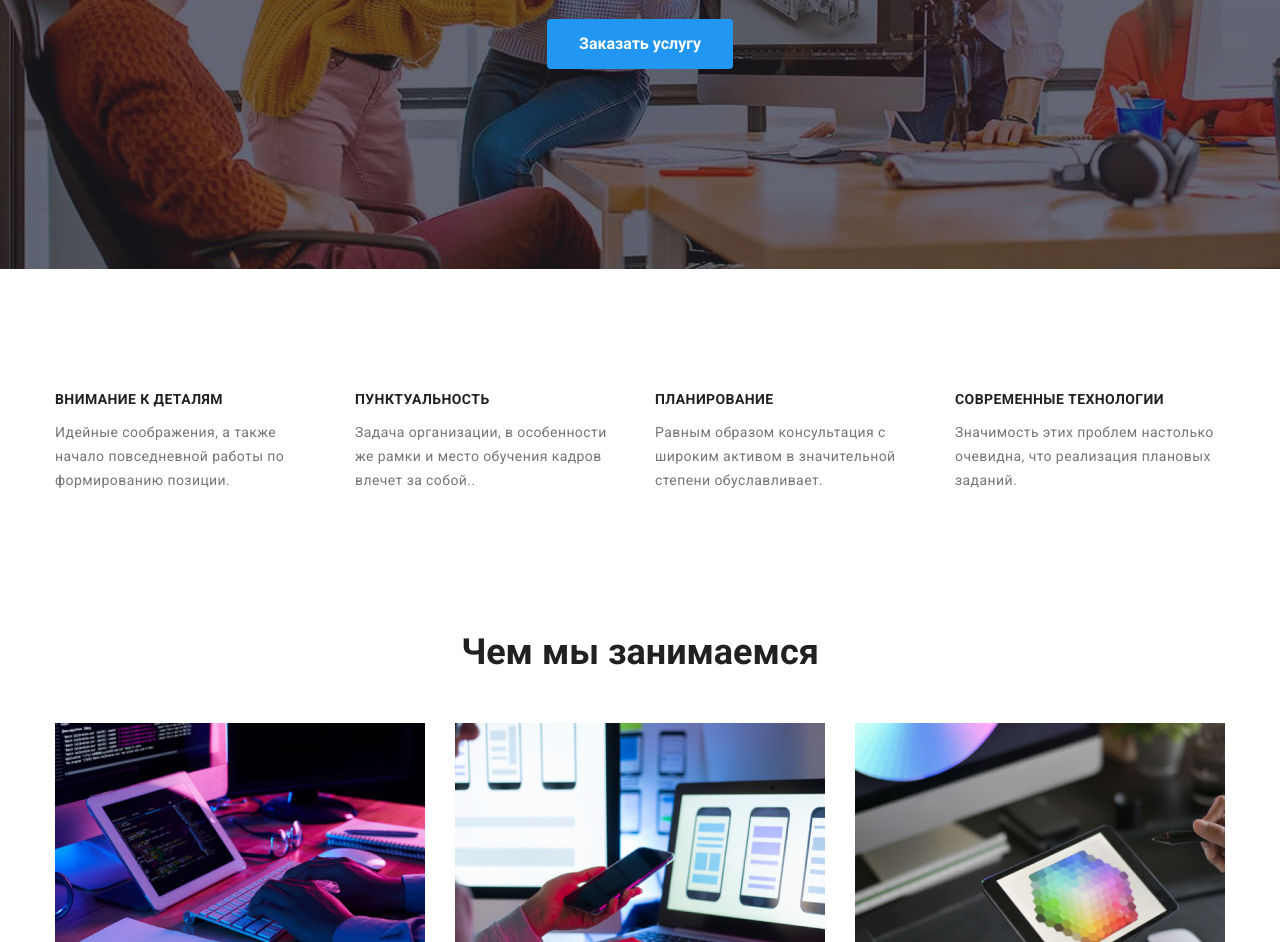
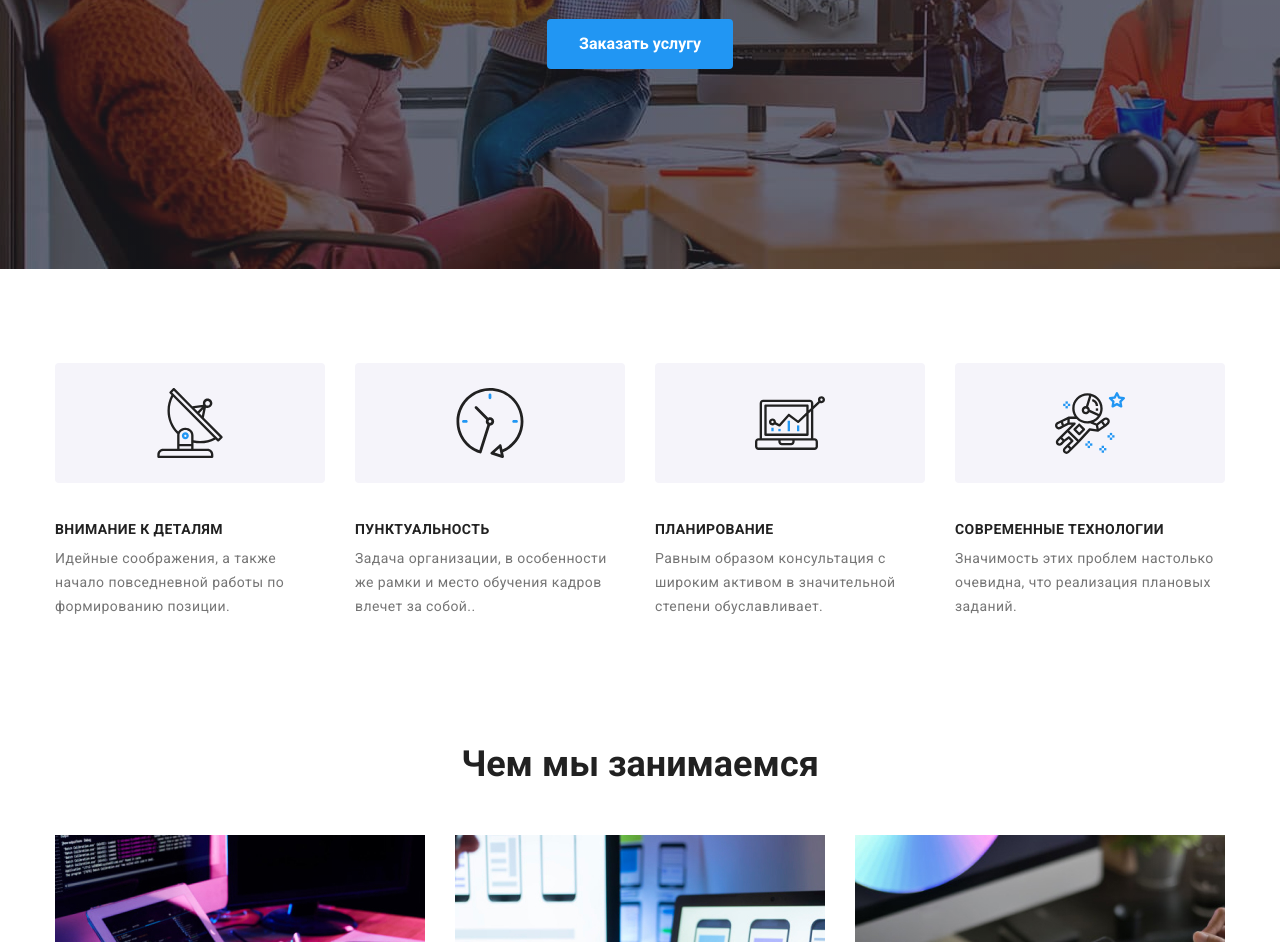
Before and after one commit to Volodymyr100/hw-4, a plain HTML site: page index.html in a window 1280 px wide. Shown: the part 443-1385 px from the top of the page. Drawn offline with nearby package versions, Linux system fonts and the light colour scheme.

Commit message:
four-icons

```diff
--- a/css/styles.css
+++ b/css/styles.css
@@ -183,6 +183,7 @@ address {
   /* flex-wrap: wrap; */
   padding: 0px;
   margin-bottom: 0px;
+  margin-top: 0px;
 }
 
 .features-item:not(:last-child) {
@@ -190,12 +191,13 @@ address {
 }
 
 .features-item {
-display: block;
 width: 270px;
  }
 
 .description {
   text-transform: uppercase;
+  margin-top: 30px;
+  margin-bottom: 10px;
 }
 
 .mainbutton {
@@ -405,3 +407,16 @@ width: 270px;
   padding-left: 24px;
   padding-bottom: 20px;
 }
+
+.features-description{
+  margin-top: 0px;
+  margin-bottom: 0px;
+}
+
+.svg-box{
+  background-color: var(--secondary-color);
+  border-radius: 4px;
+  height: 120px;
+  width: 270px;
+  padding: 25px;
+}
--- a/index.html
+++ b/index.html
@@ -33,11 +33,6 @@
       <ul class="contacts list">
           <li class="contact-item">
               <a href="mailto:info@devstudio.com" class="link navi-links">
-                <!-- <div class="ttt"> -->
-                    <svg width="16" height="12">
-                        <use href="./images/sprint.svg#icon-envelope"></use>
-                    </svg>
-                <!-- </div> -->
                 info@devstudio.com
               </a>
         </li>
@@ -65,20 +60,36 @@
         <div class="container">
             <ul class="list features-list">
             <li class="features-item">
+                    <svg class="svg-box">
+                        <use href="./images/sprint.svg#icon-antenna">
+                        </use>
+                    </svg>
                 <h3 class="description">Внимание к деталям</h3>
-                <p>Идейные соображения, а также начало повседневной работы по формированию позиции.</p>
+                <p class="features-description">Идейные соображения, а также начало повседневной работы по формированию позиции.</p>
             </li>
             <li class="features-item">
+                <svg class="svg-box">
+                    <use href="./images/sprint.svg#icon-clock">
+                    </use>
+                </svg>
                 <h3 class="description">Пунктуальность</h3>
-                <p>Задача организации, в особенности же рамки и место обучения кадров влечет за собой..</p>
+                <p class="features-description">Задача организации, в особенности же рамки и место обучения кадров влечет за собой..</p>
             </li>
             <li class="features-item">
+                <svg class="svg-box">
+                    <use href="./images/sprint.svg#icon-diagram">
+                    </use>
+                </svg>
                 <h3 class="description">Планирование</h3>
-                <p>Равным образом консультация с широким активом в значительной степени обуславливает.</p>
+                <p class="features-description">Равным образом консультация с широким активом в значительной степени обуславливает.</p>
             </li>
             <li class="features-item">
+                <svg class="svg-box">
+                    <use href="./images/sprint.svg#icon-astronaut">
+                    </use>
+                </svg>
                 <h3 class="description">Современные технологии</h3>
-                <p>Значимость этих проблем настолько очевидна, что реализация плановых заданий.</p>
+                <p class="features-description">Значимость этих проблем настолько очевидна, что реализация плановых заданий.</p>
             </li>
         </ul>
         </div>
@@ -136,14 +147,11 @@
 
     <address>
         <p class="real-adress">г. Киев, пр-т Леси Украинки, 26 </p>
-            <p class="link didgit-adress">info@example.com</p>
+            <p class="link didgit-adress">info@example.com</a> </p>
             <p class="link didgit-adress">+38 099 111 11 11</p>
     </address>
     </div>
 
-
-
-
-<svg class="sss">
-    <use class="dddd" href="./images/symbol-defs.svg#icon-CTwo"></use>
-</svg>
+</footer>
+</body>
+</html>
```
